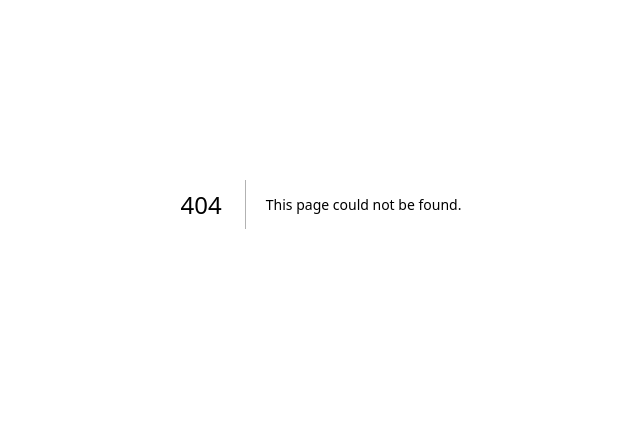
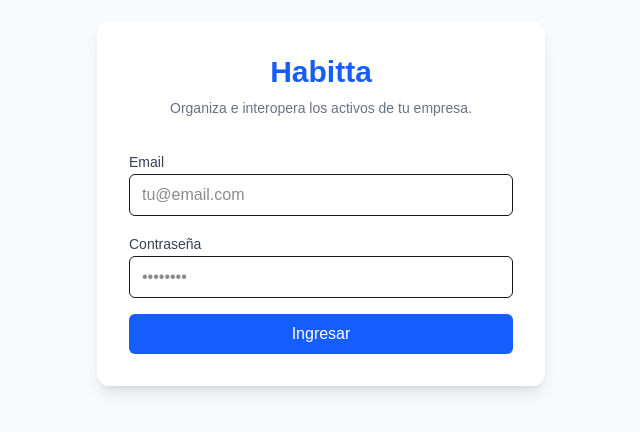
Before and after one commit to Charlsz/habitta, a Next.js app: page /login in a window 1280 px wide. Before the commit this address had no page. Shown: the part 196-628 px from the top of the page, without its empty margins (319-959 px from the left). Built offline with nearby package versions, Linux system fonts and the light colour scheme.

Commit message:
Implement authentication features with login form and middleware

```diff
--- /dev/null
+++ b/app/login/page.tsx
@@ -0,0 +1,16 @@
+import { LoginForm } from "@/modules/auth/presentation/login-form";
+
+export default function LoginPage() {
+  return (
+    <div className="min-h-screen flex items-center justify-center bg-gray-50 p-4">
+      <div className="bg-white p-8 rounded-xl shadow-lg w-full max-w-md flex flex-col items-center">
+        <div className="mb-8 text-center">
+          <h1 className="text-3xl font-bold text-blue-600">Habitta</h1>
+          <p className="text-gray-500 mt-2 text-sm">Organiza e interopera los activos de tu empresa.</p>
+        </div>
+
+        <LoginForm />
+      </div>
+    </div>
+  );
+}
--- /dev/null
+++ b/middleware.ts
@@ -0,0 +1,57 @@
+import { createServerClient } from "@supabase/ssr"
+import { NextResponse, type NextRequest } from "next/server"
+
+export async function middleware(request: NextRequest) {
+  let supabaseResponse = NextResponse.next({
+    request,
+  })
+
+  // 1. Refrescar la sesión de Supabase
+  const supabase = createServerClient(
+    process.env.NEXT_PUBLIC_SUPABASE_URL!,
+    process.env.NEXT_PUBLIC_SUPABASE_ANON_KEY!,
+    {
+      cookies: {
+        getAll() {
+          return request.cookies.getAll()
+        },
+        setAll(cookiesToSet) {
+          cookiesToSet.forEach(({ name, value }) => request.cookies.set(name, value))
+          supabaseResponse = NextResponse.next({
+            request,
+          })
+          cookiesToSet.forEach(({ name, value, options }) =>
+            supabaseResponse.cookies.set(name, value, options)
+          )
+        },
+      },
+    }
+  )
+
+  const { data: { user } } = await supabase.auth.getUser()
+
+  const isAuthRoute = request.nextUrl.pathname.startsWith('/login') || request.nextUrl.pathname.startsWith('/register')
+
+  // 2. Proteger rutas: Si no hay usuario y no está en login/register, patearlo a /login
+  if (!user && !isAuthRoute) {
+    const url = request.nextUrl.clone()
+    url.pathname = '/login'
+    return NextResponse.redirect(url)
+  }
+
+  // 3. Redirigir a usuarios logueados que intenten ir al login
+  if (user && isAuthRoute) {
+    const url = request.nextUrl.clone()
+    url.pathname = '/dashboard'
+    return NextResponse.redirect(url)
+  }
+
+  return supabaseResponse
+}
+
+// Applicamos el middleware a todo excepto archivos estáticos
+export const config = {
+  matcher: [
+    '/((?!_next/static|_next/image|favicon.ico|.*\\.(?:svg|png|jpg|jpeg|gif|webp)$).*)',
+  ],
+}
--- /dev/null
+++ b/modules/auth/application/auth.actions.ts
@@ -0,0 +1,36 @@
+"use server";
+
+import { createClient } from "@/modules/core/infrastructure/supabase/server";
+import { revalidatePath } from "next/cache";
+import { redirect } from "next/navigation";
+import { loginSchema, LoginSchemaType } from "../domain/auth.schema";
+
+export async function loginAction(data: LoginSchemaType) {
+  // 1. Validar inputs base server side
+  const parsed = loginSchema.safeParse(data);
+  if (!parsed.success) {
+    return { error: "Datos de formulario inválidos" };
+  }
+
+  // 2. Autenticar con Supabase
+  const supabase = await createClient();
+  const { error } = await supabase.auth.signInWithPassword({
+    email: parsed.data.email,
+    password: parsed.data.password,
+  });
+
+  if (error) {
+    return { error: error.message };
+  }
+
+  // 3. Revalidar y redireccionar (Fuera del clousure de manejo de errores, limpia el layout)
+  revalidatePath("/", "layout");
+  redirect("/dashboard");
+}
+
+export async function logoutAction() {
+  const supabase = await createClient();
+  await supabase.auth.signOut();
+  revalidatePath("/", "layout");
+  redirect("/login");
+}
--- /dev/null
+++ b/modules/auth/application/auth.guard.ts
@@ -0,0 +1,44 @@
+import { createClient } from "@/modules/core/infrastructure/supabase/server";
+import { redirect } from "next/navigation";
+
+/**
+ * Verifica si hay un usuario autenticado.
+ * Si no lo hay, redirige al login.
+ * @returns El usuario de Supabase
+ */
+export async function requireAuth() {
+  const supabase = await createClient();
+  const { data: { user }, error } = await supabase.auth.getUser();
+
+  if (error || !user) {
+    redirect("/login");
+  }
+
+  return user;
+}
+
+/**
+ * Valida el acceso de un usuario basado en su rol dentro de una organización.
+ * Mantiene la lógica de permisos puramente en el servidor.
+ *
+ * @param organizationId UUID de la organización
+ * @param allowedRoles Roles permitidos ('owner', 'admin', 'member')
+ */
+export async function requireOrgRole(organizationId: string, allowedRoles: ("owner" | "admin" | "member")[]) {
+  const user = await requireAuth();
+  const supabase = await createClient();
+
+  const { data: member, error } = await supabase
+    .from("organization_members")
+    .select("role")
+    .eq("organization_id", organizationId)
+    .eq("user_id", user.id)
+    .single();
+
+  if (error || !member || !allowedRoles.includes(member.role)) {
+    // Podrías renderizar una página 403 modificando el return o redirigiendo
+    redirect("/dashboard?error=unauthorized");
+  }
+
+  return { user, role: member.role };
+}
--- /dev/null
+++ b/modules/auth/domain/auth.schema.ts
@@ -0,0 +1,8 @@
+import { z } from "zod";
+
+export const loginSchema = z.object({
+  email: z.string().email({ message: "Introduce un correo electrónico válido." }),
+  password: z.string().min(6, { message: "La contraseña debe tener al menos 6 caracteres." }),
+});
+
+export type LoginSchemaType = z.infer<typeof loginSchema>;
--- /dev/null
+++ b/modules/auth/presentation/login-form.tsx
@@ -0,0 +1,73 @@
+"use client";
+
+import { useForm } from "react-hook-form";
+import { zodResolver } from "@hookform/resolvers/zod";
+import { useTransition, useState } from "react";
+import { loginSchema, type LoginSchemaType } from "../domain/auth.schema";
+import { loginAction } from "../application/auth.actions";
+
+export function LoginForm() {
+  const [errorMsg, setErrorMsg] = useState<string | null>(null);
+  const [isPending, startTransition] = useTransition();
+
+  const form = useForm<LoginSchemaType>({
+    resolver: zodResolver(loginSchema),
+    defaultValues: { email: "", password: "" },
+  });
+
+  const onSubmit = (data: LoginSchemaType) => {
+    setErrorMsg(null);
+    startTransition(async () => {
+      const response = await loginAction(data);
+      if (response?.error) {
+        setErrorMsg(response.error);
+      }
+    });
+  };
+
+  return (
+    <form onSubmit={form.handleSubmit(onSubmit)} className="space-y-4 w-full max-w-sm">
+      <div className="space-y-2">
+        <label className="text-sm font-medium text-gray-700">Email</label>
+        <input
+          {...form.register("email")}
+          type="email"
+          placeholder="tu@email.com"
+          className="w-full px-3 py-2 border rounded-md outline-none focus:ring-2 focus:ring-blue-500"
+          disabled={isPending}
+        />
+        {form.formState.errors.email && (
+          <p className="text-sm text-red-600">{form.formState.errors.email.message}</p>
+        )}
+      </div>
+
+      <div className="space-y-2">
+        <label className="text-sm font-medium text-gray-700">Contraseña</label>
+        <input
+          {...form.register("password")}
+          type="password"
+          placeholder="••••••••"
+          className="w-full px-3 py-2 border rounded-md outline-none focus:ring-2 focus:ring-blue-500"
+          disabled={isPending}
+        />
+        {form.formState.errors.password && (
+          <p className="text-sm text-red-600">{form.formState.errors.password.message}</p>
+        )}
+      </div>
+
+      {errorMsg && (
+        <div className="p-3 text-sm text-red-700 bg-red-100 rounded-md">
+          {errorMsg}
+        </div>
+      )}
+
+      <button
+        type="submit"
+        disabled={isPending}
+        className="w-full py-2 px-4 text-white bg-blue-600 hover:bg-blue-700 rounded-md font-medium disabled:opacity-50 transition-colors"
+      >
+        {isPending ? "Ingresando..." : "Ingresar"}
+      </button>
+    </form>
+  );
+}
--- a/package.json
+++ b/package.json
@@ -9,6 +9,7 @@
     "lint": "eslint"
   },
   "dependencies": {
+    "@hookform/resolvers": "^5.4.0",
     "@supabase/ssr": "^0.10.3",
     "@supabase/supabase-js": "^2.106.1",
     "clsx": "^2.1.1",
@@ -16,7 +17,9 @@
     "next": "16.2.6",
     "react": "19.2.4",
     "react-dom": "19.2.4",
-    "tailwind-merge": "^3.6.0"
+    "react-hook-form": "^7.76.1",
+    "tailwind-merge": "^3.6.0",
+    "zod": "^4.4.3"
   },
   "devDependencies": {
     "@tailwindcss/postcss": "^4",
```
Also changed, not shown: 1 other file (tests, documents, lock files or other folders).
